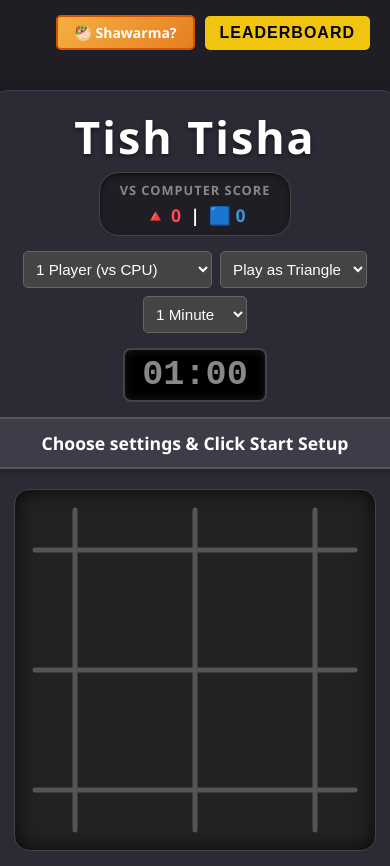
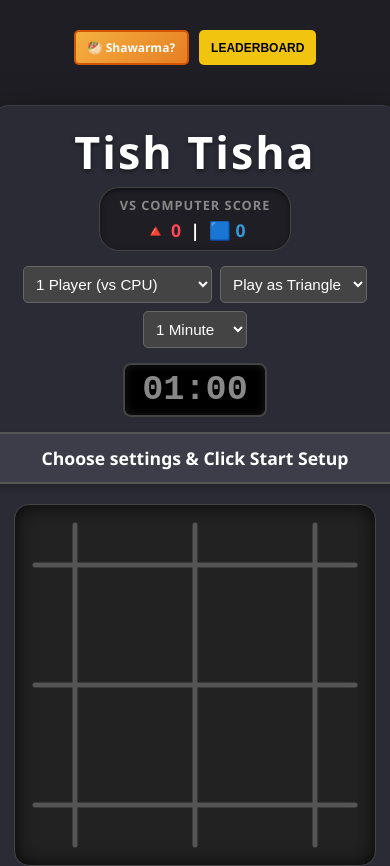
Before and after one commit to tishtisha11-beep/Tish-Tisha, a website: page index.html in a window 390 px wide. Shown: the top 866 px of the page. Drawn offline with nearby package versions, Linux system fonts and the light colour scheme; no server answers.

Commit message:
Add files via upload

```diff
--- a/index.html
+++ b/index.html
@@ -15,15 +15,14 @@
 </head>
 <body>
 
-   <div style="display: flex; justify-content: space-between; align-items: center; width: 100%; max-width: 800px; margin-top: 15px; padding: 0 20px; box-sizing: border-box; z-index: 20;">
+   <div class="top-nav-bar">
         <div id="auth-section"></div>
 
-        <div style="display: flex; gap: 10px; align-items: center;">
-            <a href="https://ko-fi.com/tishtisha"_blank" class="donate-btn">🥙 Shawarma?</a>
-            <button onclick="openModal('leaderboard-modal'); window.loadLeaderboard();" style="padding: 8px 15px; background: #f1c40f; color: black; border: none; border-radius: 5px; cursor: pointer; font-weight: bold; flex: none; width: auto;"> Leaderboard</button>
+        <div class="nav-buttons-right">
+            <a href="https://ko-fi.com/tishtisha" target="_blank" class="donate-btn">🥙 Shawarma?</a>
+            <button class="header-leaderboard-btn" onclick="openModal('leaderboard-modal'); window.loadLeaderboard();">Leaderboard</button>
         </div>
     </div>
-
     <canvas id="fireworksCanvas"></canvas>
 
     <div class="game-container">
--- a/style.css
+++ b/style.css
@@ -308,3 +308,54 @@ footer a:hover { color: #3498db; }
     transform: translateY(-2px);
     box-shadow: 0 6px 12px rgba(230, 126, 34, 0.4);
 }
+
+.top-nav-bar {
+    display: flex;
+    justify-content: space-between;
+    align-items: center;
+    width: 100%;
+    max-width: 800px;
+    margin-top: 15px;
+    padding: 0 20px;
+    box-sizing: border-box;
+    z-index: 20;
+}
+
+.nav-buttons-right {
+    display: flex;
+    gap: 10px;
+    align-items: center;
+}
+
+.header-leaderboard-btn {
+    padding: 8px 15px;
+    background: #f1c40f;
+    color: black;
+    border: none;
+    border-radius: 5px;
+    cursor: pointer;
+    font-weight: bold;
+    height: 35px;
+    box-sizing: border-box;
+    flex: none;
+}
+
+
+@media (max-width: 600px) {
+    .top-nav-bar {
+        flex-direction: column;
+        gap: 15px;
+        padding: 0 10px;
+    }
+
+    .nav-buttons-right {
+        justify-content: center;
+        width: 100%;
+    }
+
+    .donate-btn, .header-leaderboard-btn {
+        font-size: 12px;
+        padding: 8px 12px;
+        letter-spacing: 0px;
+    }
+}
```
